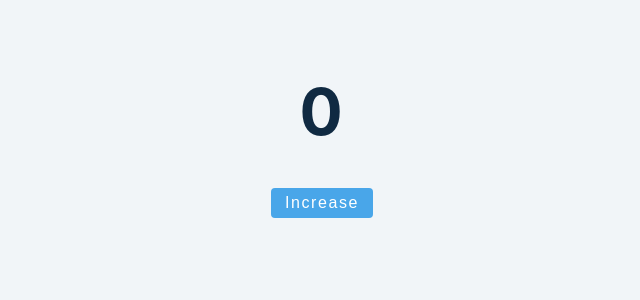
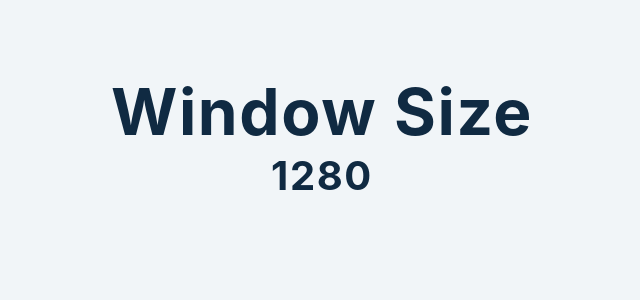
Before and after one commit to uriel197/advanced-react, a React (Create React App) app: page / in a window 1280 px wide. Shown: the top 300 px of the page, without its empty margins (318-958 px from the left). Built offline with nearby package versions, Linux system fonts and the light colour scheme.

Commit message:
useEffect and cleanup functions

```diff
--- a/src/App.js
+++ b/src/App.js
@@ -1,5 +1,5 @@
 import React from "react";
-import Start from "./tutorials/useEffect/useEffect-basics";
+import Start from "./tutorials/useEffect/useEffect-cleanup";
 
 function App() {
   return (
--- a/src/tutorials/useEffect/useEffect-cleanup.js
+++ b/src/tutorials/useEffect/useEffect-cleanup.js
@@ -1,10 +1,43 @@
 import React, { useState, useEffect } from "react";
 
-// cleanup function
+// cleanup function  /* 1 */
 // second argument
 
 const UseEffectCleanup = () => {
-  return <h2>useEffect cleanup</h2>;
+  const [size, setSize] = useState(window.innerWidth);
+
+  const checkSize = () => {
+    console.log("window resized once");
+    setSize(window.innerWidth);
+  };
+
+  useEffect(() => {
+    window.addEventListener("resize", checkSize);
+    console.log("window being resized");
+    return () => {
+      window.removeEventListener("resize", checkSize);
+    };
+  });
+
+  return (
+    <>
+      <h1>Window Size</h1>
+      <h2>{size}</h2>
+    </>
+  );
 };
 
 export default UseEffectCleanup;
+
+/************ COMMENTS ************
+
+***1: setting up a window.innerWidth event listener or a similar function inside a useEffect will run the callback function every time the window width changes. Depending on what you do in that callback function, it could potentially be resource-intensive.
+
+To address concerns about performance, consider the following, Cleanup:
+Ensure that you remove the event listener when the component unmounts to avoid potential memory leaks. The useEffect cleanup function is suitable for this purpose.
+
+Note: In React's useEffect hook, the primary purpose of the return statement inside the effect function (not the callback) is to specify a cleanup function. This cleanup function is executed when the component is unmounted or when the dependencies specified in the dependency array change. The cleanup function allows you to perform necessary cleanup tasks, such as unsubscribing from external subscriptions, cancelling network requests, or clearing up resources.
+Having a return statement inside useEffect is a powerful feature to manage resource cleanup and avoid memory leaks in your React components. Always remember to include cleanup logic when dealing with side effects to maintain a clean and efficient application.
+note that if you choose to omit the return inside useEffect() the event listener will fire everytime the state changes and it will be too costly for performance.
+
+*/
```
